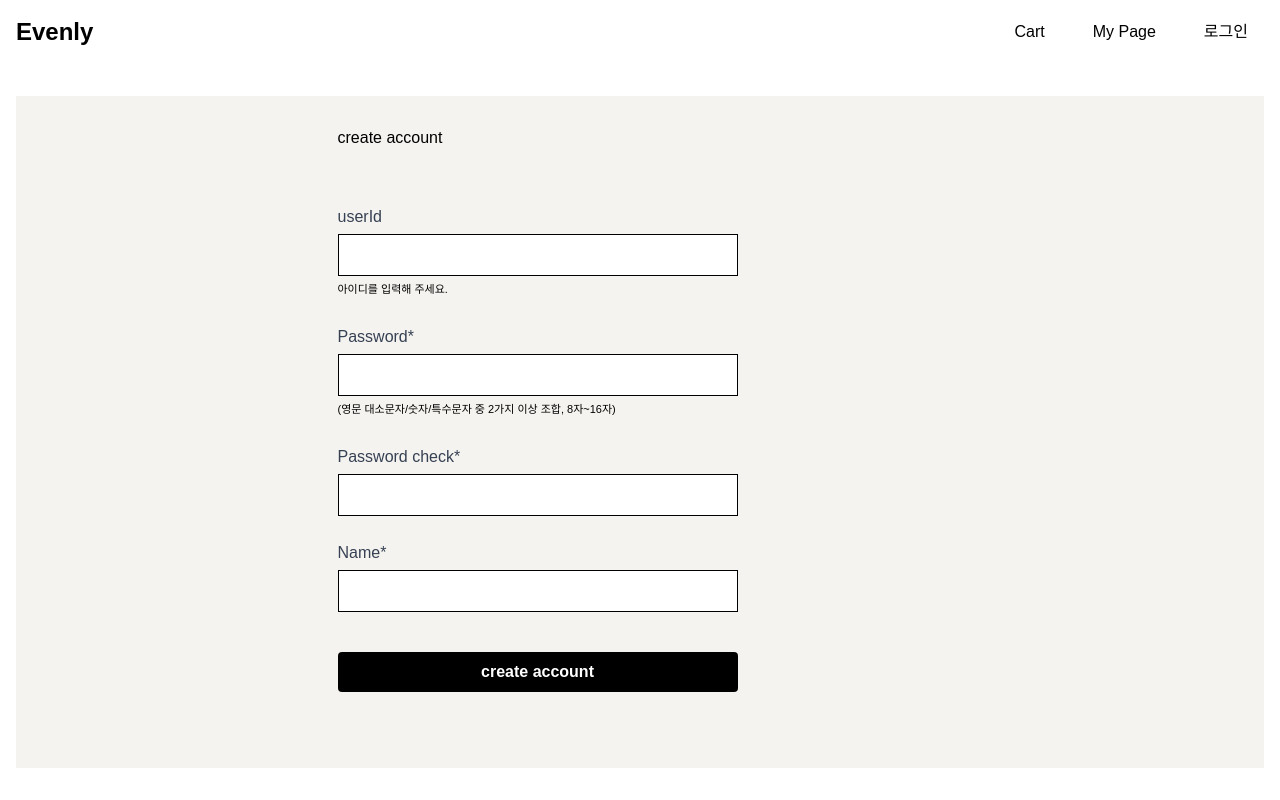
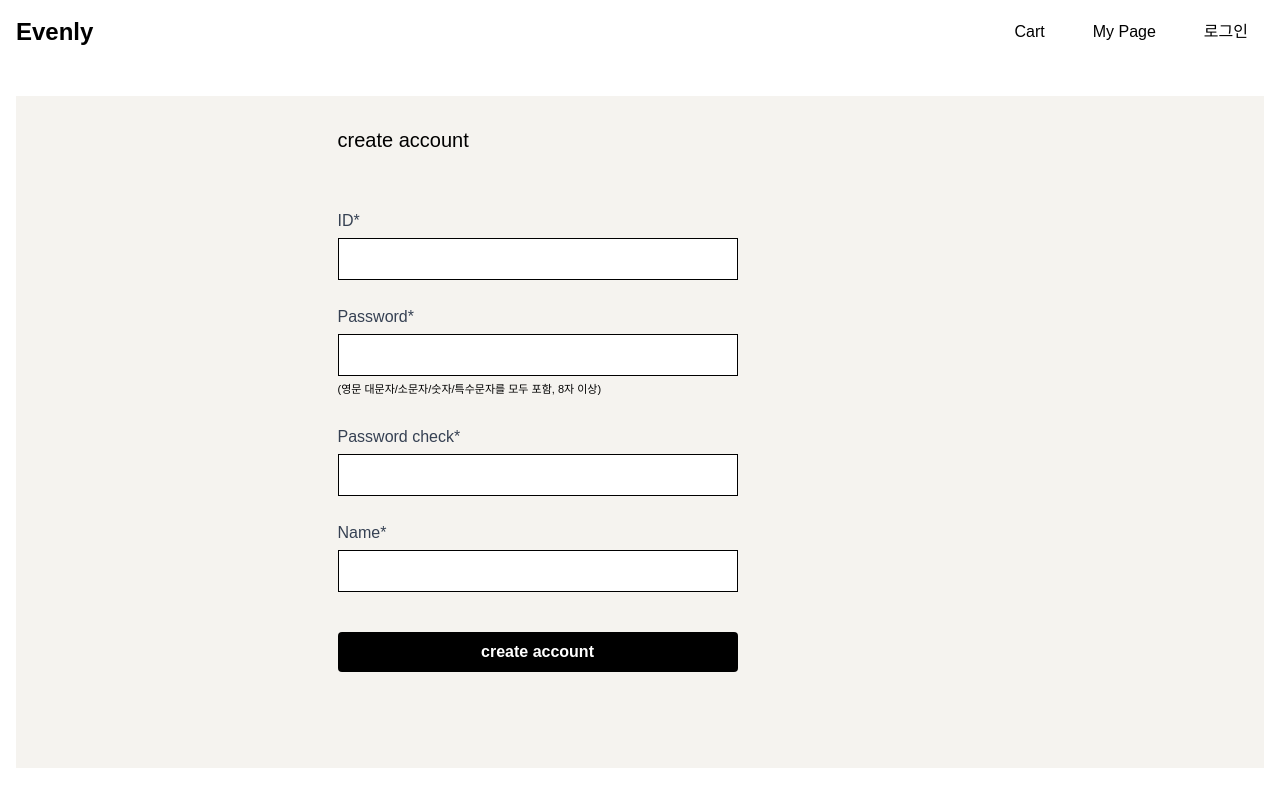
Before and after one commit to LJIEUN/evenly-front, a Next.js app: page /signup in a window 1280 px wide. Built offline with nearby package versions, Linux system fonts and the light colour scheme.

Commit message:
회원 가입 페이지 CSS 수정

```diff
--- a/src/app/signup/SignupForm.tsx
+++ b/src/app/signup/SignupForm.tsx
@@ -15,14 +15,13 @@ export default function SignupForm() {
     return (
         <div id="contents" className="pt-[30px] pb-[30px] px-[25px] max-w-[400px] mr-[255px]">
             <form className="w-[400px]" onSubmit={handleSubmit}>
-                <h3 className="mb-[15px] pb-[30px]">create account</h3>
+                <h3 className="text-xl mb-[15px] pb-[30px]">create account</h3>
                 {message && <p className="text-red-500">{message}</p>}
-                <label className="block text-gray-700 mt-[25px] mb-[5px]">userId</label>
+                <label className="block text-gray-700 mt-[25px] mb-[5px]">ID*</label>
                 <input type="email" value={userId} onChange={(e) => setUserId(e.target.value)} className="border bg-white p-2 w-full" required />
-                <span className="text-[11px]">아이디를 입력해 주세요.</span>
                 <label className="block text-gray-700 mt-[25px] mb-[5px]">Password*</label>
                 <input type="password" value={password} onChange={(e) => setPassword(e.target.value)} className="border bg-white p-2 w-full" required />
-                <span className="text-[11px]">(영문 대소문자/숫자/특수문자 중 2가지 이상 조합, 8자~16자)</span>
+                <span className="text-[11px]">(영문 대문자/소문자/숫자/특수문자를 모두 포함, 8자 이상)</span>
                 <label className="block text-gray-700 mt-[25px] mb-[5px]">Password check*</label>
                 <input type="password" value={confirmPassword} onChange={(e) => setConfirmPassword(e.target.value)} className="border bg-white p-2 w-full" required />
                 <label className="block text-gray-700 mt-[25px] mb-[5px]">Name*</label>
```
